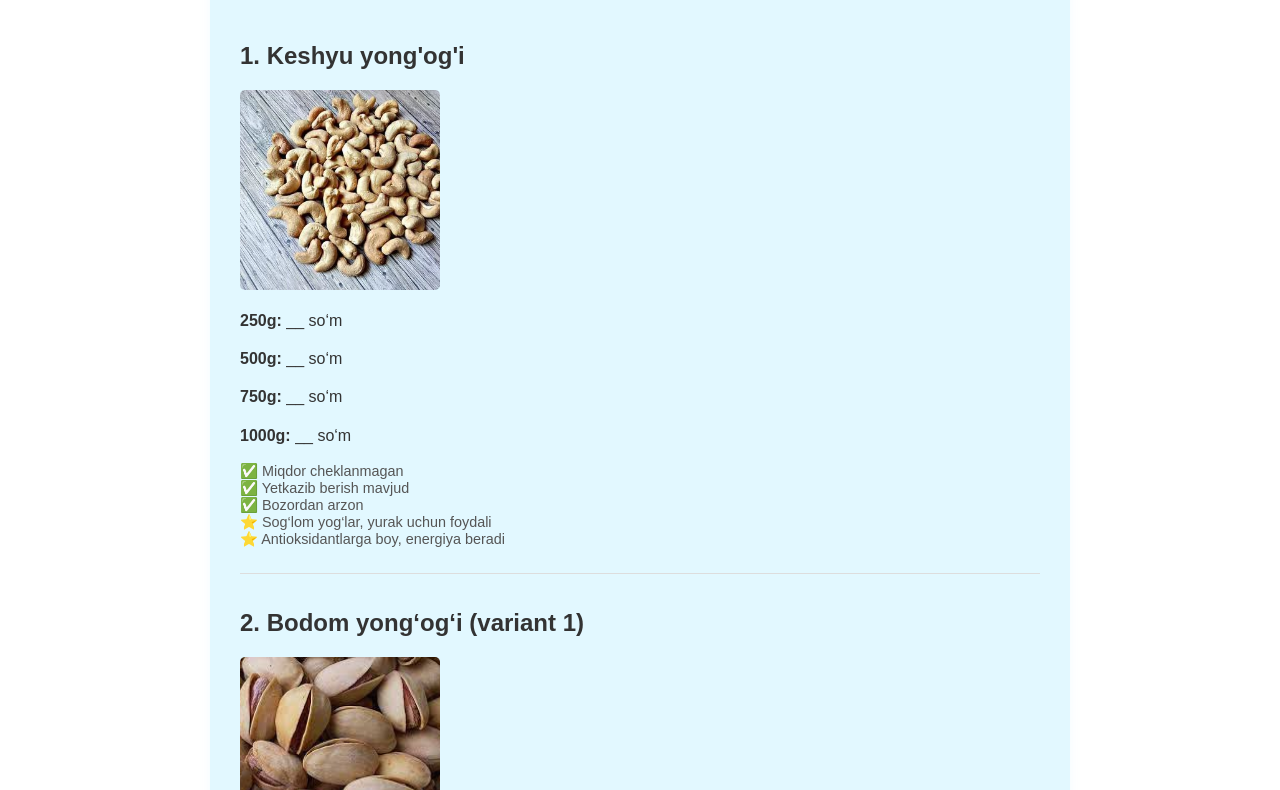
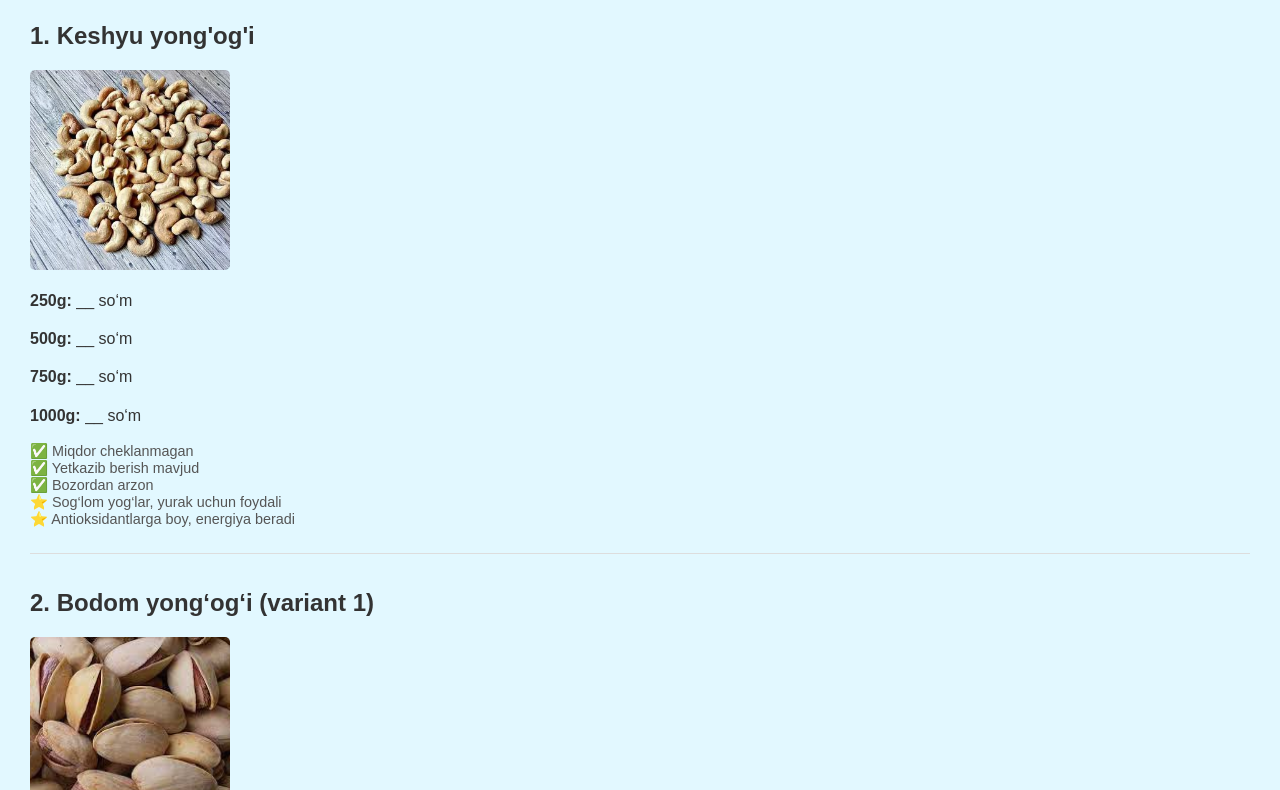
Before and after one commit to mahmudiyuz/quruq-mevalar, a plain HTML site: page index.html in a window 1280 px wide. Shown: the part 123-913 px from the top of the page. Drawn offline with Linux system fonts and the light colour scheme.

Commit message:
margin max-width none

```diff
--- a/main.css
+++ b/main.css
@@ -11,10 +11,10 @@ body {
 }
 
 .catalog {
-  max-width: 800px;
+  /* max-width: 800px; */
   margin: auto;
   padding: 30px;
-  margin-block: 20px;
+  /* margin-block: 20px; */
   border-radius: 5px;
   background: #e2f8ff;
   box-shadow: 0 0 10px rgba(238, 250, 255, 0.785);
```
